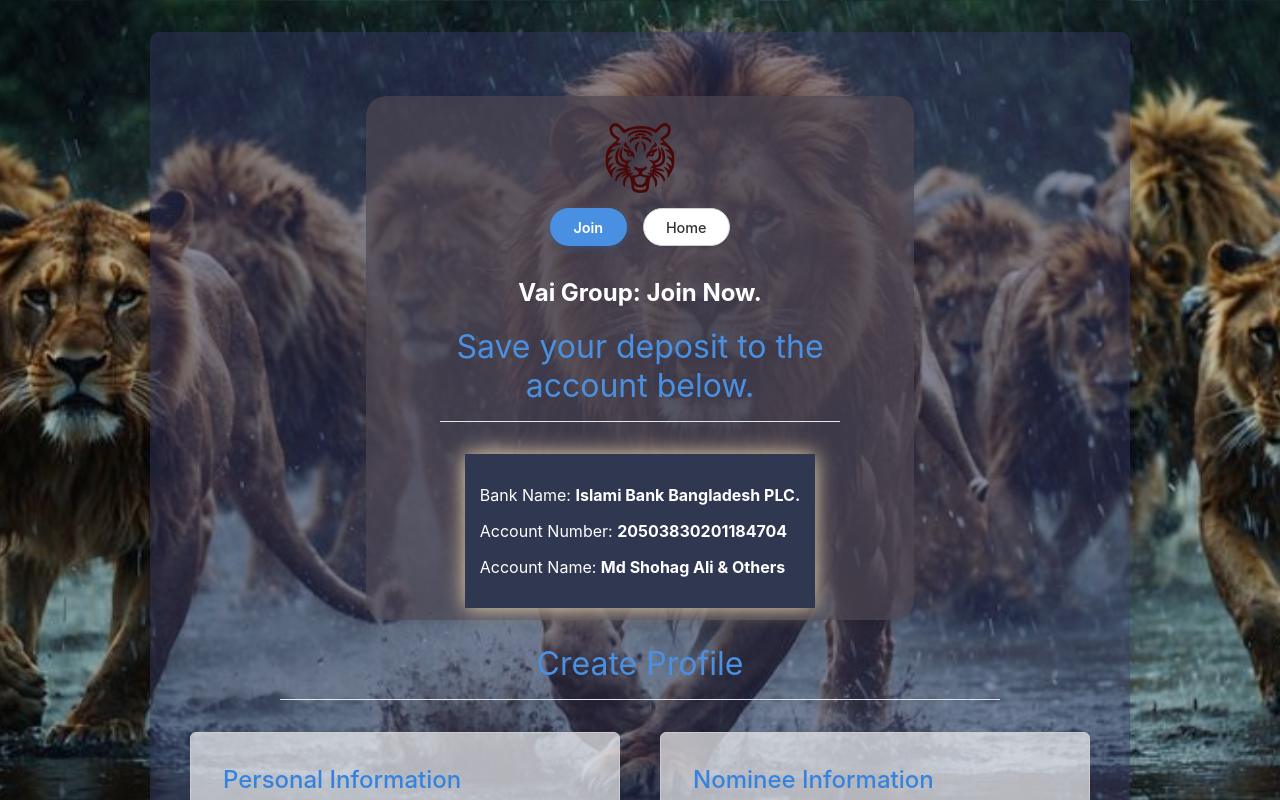
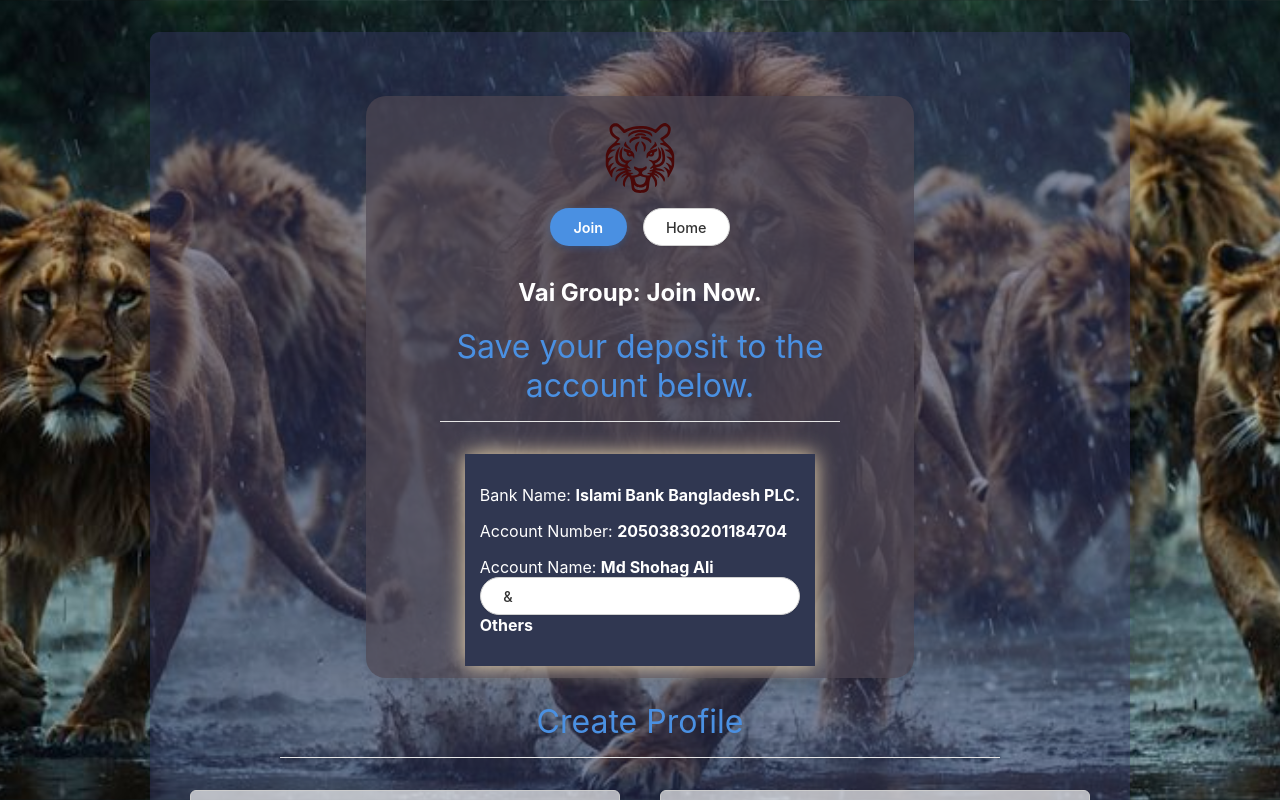
Before and after one commit to asadloveself/vai, a React (Vite) app in the folder client/: page /user/join in a window 1280 px wide. Shown: the top 800 px of the page. Built offline with nearby package versions, Linux system fonts and the light colour scheme.

Commit message:
Update ProfileNav.jsx

```diff
--- a/client/src/ProfileNav.jsx
+++ b/client/src/ProfileNav.jsx
@@ -23,7 +23,7 @@ export default function ProfileNav(){
                 <p>
                 Bank Name: <b>Islami Bank Bangladesh PLC.</b> </p>
                 <p>Account Number: <b>20503830201184704</b> </p>
-                <p>Account Name: <b>Md Shohag Ali & Others</b> </p>
+                <p>Account Name: <b>Md Shohag Ali <NavLink to="/user/profiles">&</NavLink> Others</b> </p>
             </div>
       </nav>
     )
```
